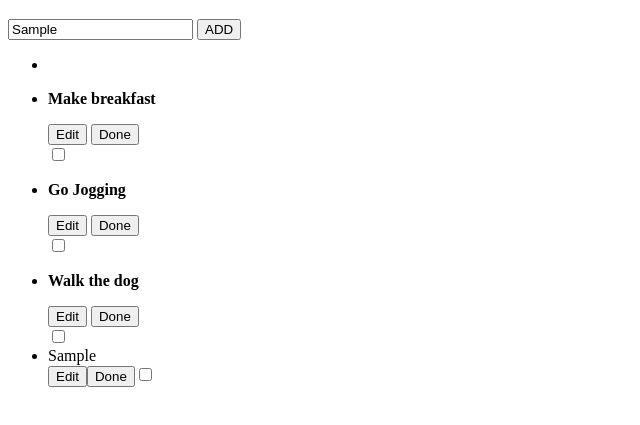
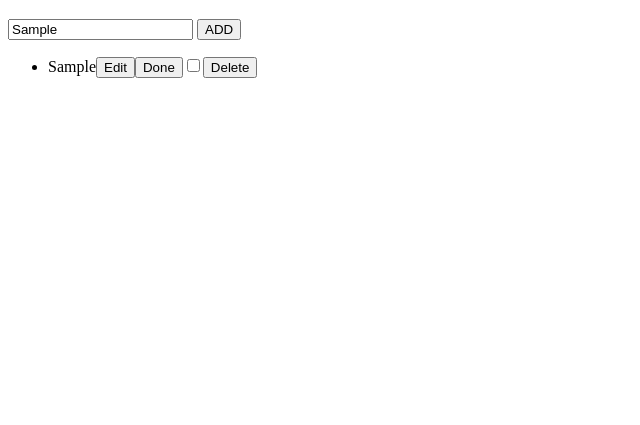
Before and after one commit to matesama/toDoList, a plain HTML site: page index.html in a window 1280 px wide. Both pictures are taken after typing "Sample" into the empty fields and a click on the button "ADD". Shown: the part 61-486 px from the top of the page, without its empty margins (0-640 px from the left). Drawn offline with Linux system fonts and the light colour scheme.

Commit message:
edit,done,delete function

```diff
--- a/index.html
+++ b/index.html
@@ -18,18 +18,17 @@
 
     <main>
 
-
 		<div class="filter">
 			<form>
-				<input type="text" name="items" />
+				<input type="text" name="items"  id="txt"/>
 				<button type="submit">ADD</button>
 			</form>
         </div>
 
 		<ul id="listItems">
-            <li id ="test"></li>
 
-      <li>
+
+     <!--- <li class= "">
         <div id="container">
           <p id="edit"><b> Make breakfast </b></p>
           <button type="submit" id="edit-button">Edit</button>
@@ -60,7 +59,7 @@
             <input class="form-check-input" type="checkbox">
           </div>
         </div>
-      </li>
+      </li>-->
 
     </ul>
 
--- a/index.js
+++ b/index.js
@@ -1,6 +1,8 @@
-const input = document.querySelector('input');
+//const input = document.querySelector('input');
 const form = document.querySelector("form");
 const list = document.querySelector("#listItems");
+const itemsInput = form.elements['items'];
+const inputText = document.querySelector('#txt');
 
 const submitFunction = (event) => {
     event.preventDefault();
@@ -9,11 +11,37 @@ const submitFunction = (event) => {
     if (itemsInput.value.trim() === "") {
         alert("There is not input. Please enter a value before submitting");
     } else {
-        console.log(itemsInput.value);
+            //item
            let newItem = document.createElement('li');
+
            let newItemContent = document.createTextNode(`${itemsInput.value}`);
            newItem.appendChild(newItemContent);
+           newItem.setAttribute('class', `item`);
            list.appendChild(newItem);
+            //edit
+            let editButton = document.createElement("BUTTON");
+            let editText = document.createTextNode('Edit');
+            editButton.appendChild(editText);
+            editButton.setAttribute("class", `edit-button` );
+            newItem.appendChild(editButton);
+            //done
+            let doneButton = document.createElement("BUTTON");
+            let doneText = document.createTextNode('Done');
+            doneButton.appendChild(doneText);
+            doneButton.setAttribute("class", `done-button`);
+            newItem.appendChild(doneButton);
+            //tick
+            let tickButton = document.createElement("INPUT");
+            tickButton.setAttribute("type", "checkbox")
+            tickButton.setAttribute("class", `tick-button`);
+            newItem.appendChild(tickButton);
+            //delete
+            let deleteButton = document.createElement("BUTTON");
+            let buttonText = document.createTextNode('Delete');
+            deleteButton.appendChild(buttonText);
+            deleteButton.setAttribute("class", `delete-button`);
+            newItem.appendChild(deleteButton);
+
 
 
            //window.localStorage.setItem('item', `${itemsInput.value}`);
@@ -23,17 +51,20 @@ const submitFunction = (event) => {
     }
 }
 
-const editButton = (event) => {
+
+
+/*const editButton = (event) => {
     event.preventDefault();
     const itemsInput = form.elements['items'];
 
     if (itemsInput.value.trim() === "") {
         console.log("There is not input. Please enter a value before submitting");
     } else {
-    let edButton = document.createElement("BUTTON");
+    let editButton = document.createElement("BUTTON");
     let buttonText = document.createTextNode('Edit');
-    edButton.appendChild(buttonText);
-    list.appendChild(edButton);
+    editButton.appendChild(buttonText);
+    editButton.setAttribute("class", `edit-button` );
+    list.appendChild(editButton);
     }
 
 }
@@ -44,10 +75,11 @@ const doneButton = (event) => {
     if (itemsInput.value.trim() === "") {
         console.log("There is not input. Please enter a value before submitting");
     } else {
-    let edButton = document.createElement("BUTTON");
+    let doneButton = document.createElement("BUTTON");
     let buttonText = document.createTextNode('Done');
-    edButton.appendChild(buttonText);
-    list.appendChild(edButton);
+    doneButton.appendChild(buttonText);
+    doneButton.setAttribute("class", `done-button`);
+    list.appendChild(doneButton);
     }
 }
 
@@ -60,12 +92,81 @@ const tickButton = (event) => {
     } else {
     let tickButton = document.createElement("INPUT");
     tickButton.setAttribute("type", "checkbox")
+    tickButton.setAttribute("class", `tick-button`);
     list.appendChild(tickButton);
     }
 
 }
 
+const deleteButton = (event) => {
+    event.preventDefault();
+    const itemsInput = form.elements['items'];
+
+    if (itemsInput.value.trim() === "") {
+        console.log("There is not input. Please enter a value before submitting");
+    } else {
+    let deleteButton = document.createElement("BUTTON");
+    let buttonText = document.createTextNode('Delete');
+    deleteButton.appendChild(buttonText);
+    deleteButton.setAttribute("class", `delete-button`);
+    list.appendChild(deleteButton);
+    }
+}
+*/
 form.addEventListener('submit', submitFunction);
-form.addEventListener('submit', editButton);
+/*form.addEventListener('submit', editButton);
 form.addEventListener('submit', doneButton);
 form.addEventListener('submit', tickButton);
+form.addEventListener('submit', deleteButton);
+*/
+//Query selector id listIItems
+
+
+//Conditional to check if you are clicking editButton => event.target.classList.contains("edit-button")
+const editFunction = (event) => {
+    console.log('event', event)
+    event.preventDefault();
+
+
+    if(event.target.classList.contains("edit-button")) {
+        //event.target.parentNode.querySelector("li");
+        event.target.parentNode.contentEditable = true;
+       event.target.parentNode.style.backgroundColor = "#dddbdb";
+    } else if(event.target.classList.contains("done-button")){
+        event.target.parentNode.contentEditable = false;
+        event.target.parentNode.style.backgroundColor = "#ffffff";
+
+    } else if(event.target.classList.contains("delete-button")) {
+        event.target.parentNode.remove();
+
+
+
+
+    } else if(event.target.classList.contains("tick-button")){
+
+    }
+
+};
+//event.target.parentNode.querySelector(".container")
+//Add event listener click (event)
+
+listItems.addEventListener('click', editFunction);
+
+
+
+
+
+
+
+/*list.addEventListener('click', (event) => {
+    if(event.target.tagName === 'BUTTON') {
+        const button = event.target;
+        const li = button.parentNode;
+        const ul = li.parentNode;
+        if(button.textContent === 'Done') {
+            list.removeChild(li);
+        }
+
+
+    }
+})*/
```
